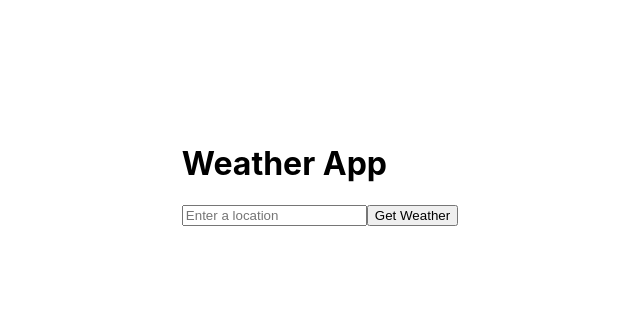
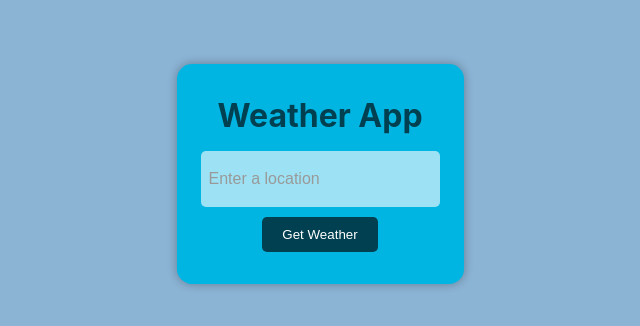
Before and after one commit to Issam7Abou/weather-app, a React (Create React App) app: page / in a window 1280 px wide. Shown: the part 226-552 px from the top of the page, without its empty margins (320-960 px from the left). Built offline with nearby package versions, Linux system fonts and the light colour scheme.

Commit message:
Add files via upload
- complete UI design
- finished the display component to display info of the input weather
- fixes some bugs

```diff
--- a/src/App.css
+++ b/src/App.css
@@ -1,4 +1,5 @@
 body {
+  background-color: #8bb3d4;
   display: flex;
   justify-content: center;
   align-items: center;
--- a/src/App.js
+++ b/src/App.js
@@ -10,7 +10,7 @@ function App() {
 
   return (
     <div className="App">
-      {/* Conditionally render WeatherForm or WeatherDisplay */}
+      {/* Conditionally render WeatherForm or WeatherDisplay based on the weatherData*/}
       {weatherData !== null ? <WeatherDisplay /> : <WeatherForm />}
     </div>
   );
--- a/src/components/WeatherDisplay/weather-display.component.jsx
+++ b/src/components/WeatherDisplay/weather-display.component.jsx
@@ -1,11 +1,25 @@
 import React from "react";
+
+import { useDataContext } from '../../DataContext/DataContext';
 
 import './weather-display.styles.scss';
 
 const WeatherDisplay = () => {
+    const { weatherData } = useDataContext();
+    const iconUrl = `https:${weatherData.current.condition.icon}`
+
     return (
         <div className="weatherDisplay-container">
-            <h1>BATUMA PARA PA PARA!!!</h1>
+            <h1>{weatherData.location.region}</h1>
+            <h3>{weatherData.location.country}</h3>
+            <img src={iconUrl} alt="weather icon"></img>
+            <h2>{weatherData.current.temp_c}º</h2>
+            <h3>"{weatherData.current.condition.text}"</h3>
+            <div className="additional-info">
+                <p>Humidity: {weatherData.current.humidity}%</p>
+                <p>Wind Speed: {weatherData.current.wind_kph} KPH</p>
+                <p>Wind Gust: {weatherData.current.gust_kph} KPH</p>
+            </div>
         </div>
     )
 }
--- a/src/components/WeatherDisplay/weather-display.styles.scss
+++ b/src/components/WeatherDisplay/weather-display.styles.scss
@@ -0,0 +1,42 @@
+.weatherDisplay-container {
+  display: flex;
+  flex-direction: column;
+  align-items: center;
+  background-image: url("https://wallpaperaccess.com/full/175910.jpg");
+  background-size: cover;
+  background-repeat: no-repeat;
+  background-position: center;
+  padding: 60px;
+  border-radius: 10px;
+  box-shadow: 0 0 10px rgba(0, 0, 0, 0.5);
+  margin: 20px;
+
+  h1 {
+    color: #204570;
+    font-size: 2rem;
+    margin: 0;
+  }
+
+  h3 {
+    font-size: 1rem;
+    color: #555;
+    margin: 5px 0;
+  }
+
+  img {
+    width: 70px;
+  }
+
+  h2 {
+    color: #204570;
+    font-size: 3rem;
+    margin: 10px 0;
+  }
+
+  p {
+    color: #204570;
+    font-size: .8rem;
+    margin: 5px 0;
+    font-weight: bold;
+  }
+}
--- a/src/components/WeatherForm/weather-form.component.jsx
+++ b/src/components/WeatherForm/weather-form.component.jsx
@@ -1,19 +1,16 @@
-import React, { useState, useContext } from "react";
+import React, { useState } from "react";
 
 import WeatherService from '../WeatherService/weather-service.component';
-import WeatherDisplay from '../WeatherDisplay/weather-display.component';
-
-import { useDataContext } from "../../DataContext/DataContext";
 
 import './weather-form.styles.scss';
 
 const WeatherForm = () => {
     const [city, setCity] = useState('');
-    const { weatherData } = useDataContext();
-    console.log(weatherData);
+    const [submitted, setSubmitted] = useState(false);
 
     const handleSubmit = async (e) => {
         e.preventDefault();
+        setSubmitted(true); // When user submites this becomes TRUE
         console.log('The city typed is:', city);
     }
 
@@ -30,8 +27,8 @@ const WeatherForm = () => {
                 <button type="submit">Get Weather</button>
             </form>
 
-            {/* Render WeatherService as a component and pass the 'city' prop */}
-            <WeatherService city={city} />
+            {/* Render WeatherService only when the user submitted the form*/}
+            {submitted && <WeatherService city={city} />}
         </div>
     )
 }
--- a/src/components/WeatherForm/weather-form.styles.scss
+++ b/src/components/WeatherForm/weather-form.styles.scss
@@ -0,0 +1,50 @@
+.form-container {
+  background: #00b5e2;
+  display: flex;
+  flex-direction: column;
+  align-items: center;
+  padding: 2rem;
+  border-radius: 15px;
+  box-shadow: 0 0 10px rgba(0, 0, 0, 0.3);
+  color: #ffffff;
+  text-align: center;
+
+  h1 {
+    margin: 0;
+    font-size: 2rem;
+    margin-bottom: 1rem;
+    color: #014050;
+  }
+
+  form {
+    width: 100%;
+    display: flex;
+    flex-direction: column; /* Change the flex direction */
+    align-items: center;
+    gap: 10px;
+    input[type="text"] {
+      width: 100%; /* Make the input take full width */
+      height: 40px;
+      padding: 0.5rem;
+      border: none;
+      border-radius: 5px;
+      background: rgba(255, 255, 255, 0.616);
+      color: #1f1f1f;
+      font-size: 1rem;
+      &::placeholder {
+        color: #999;
+      }
+    }
+    button {
+      background: #014050;
+      color: #fff;
+      border: none;
+      border-radius: 5px;
+      padding: 10px 20px;
+      cursor: pointer;
+      &:hover {
+        background: #00252e;
+      }
+    }
+  }
+}
--- a/src/components/WeatherService/weather-service.component.jsx
+++ b/src/components/WeatherService/weather-service.component.jsx
@@ -1,4 +1,4 @@
-import React, { useEffect, useState } from 'react';
+import React, { useEffect } from 'react';
 import { useDataContext } from '../../DataContext/DataContext';
 
 const WeatherService = ({ city }) => {
@@ -13,8 +13,6 @@ const WeatherService = ({ city }) => {
         try {
           const response = await fetch(apiUrl);
           const data = await response.json();
-          // Log the data to verify it's fetched correctly
-          console.log(data);
           setWeatherData(data); // Set data in the context
         } catch (error) {
           console.log('Error fetching weather data:', error);
@@ -23,7 +21,7 @@ const WeatherService = ({ city }) => {
     };
 
     fetchWeatherData();
-  }, [city]);
+  });
 
   return null;
 };
```
